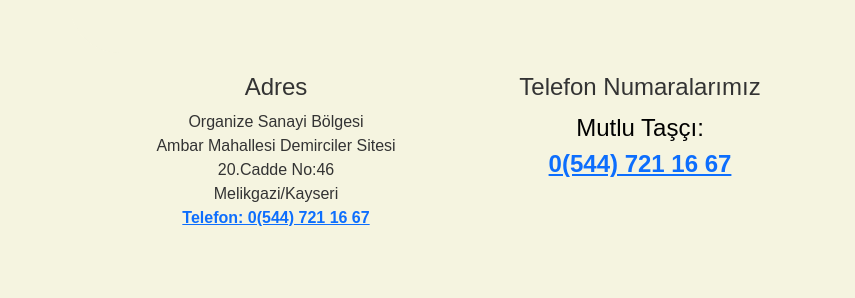
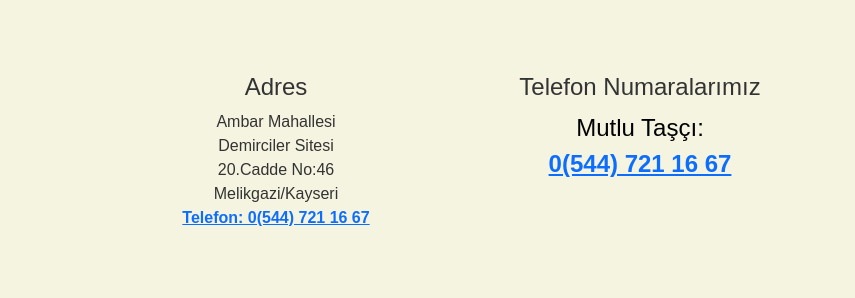
Before and after one commit to Yildirayalik/NefesHavalandirma-Web-Sites, a plain HTML site: page about_us.html in a window 1280 px wide. Shown: the part 1153-1451 px from the top of the page, 0-855 px from the left. Drawn offline with nearby package versions, Linux system fonts and the light colour scheme.

Commit message:
The location text in the footer has been changed.

```diff
--- a/about_us.html
+++ b/about_us.html
@@ -111,8 +111,8 @@
                 <div>
                     <h4>Adres</h4>
                     <p>
-                        Organize Sanayi Bölgesi <br>
-                        Ambar Mahallesi Demirciler Sitesi<br>
+                        Ambar Mahallesi<br>
+                        Demirciler Sitesi<br>
                         20.Cadde No:46<br>
                         Melikgazi/Kayseri<br>
                         <strong><a href="tel:+905447211667">Telefon: 0(544) 721 16 67</a></strong>
```
Also changed, not shown: contact.html (+2 -2 lines), gallery.html (+2 -2 lines), index.html (+2 -2 lines), our_services.html (+2 -2 lines).
